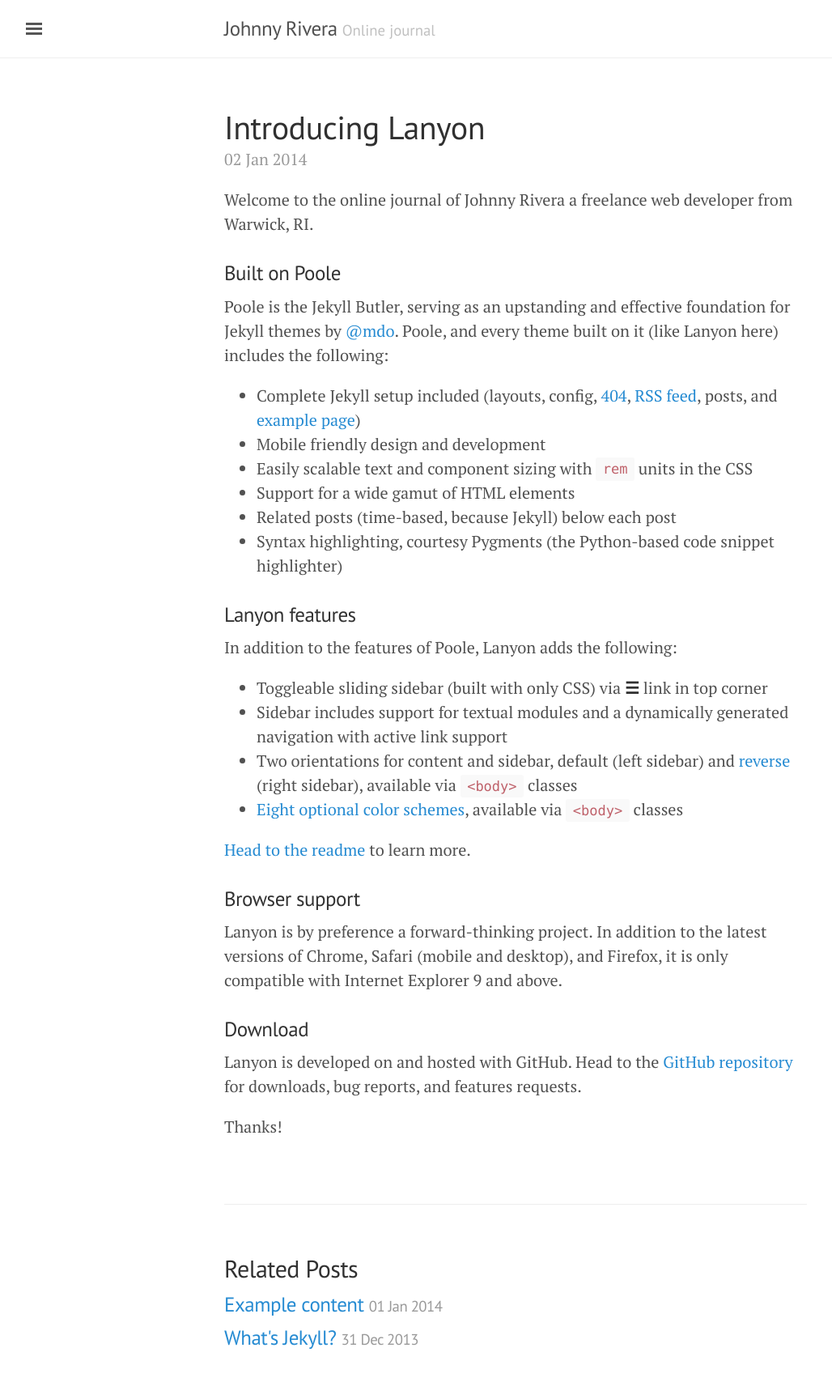
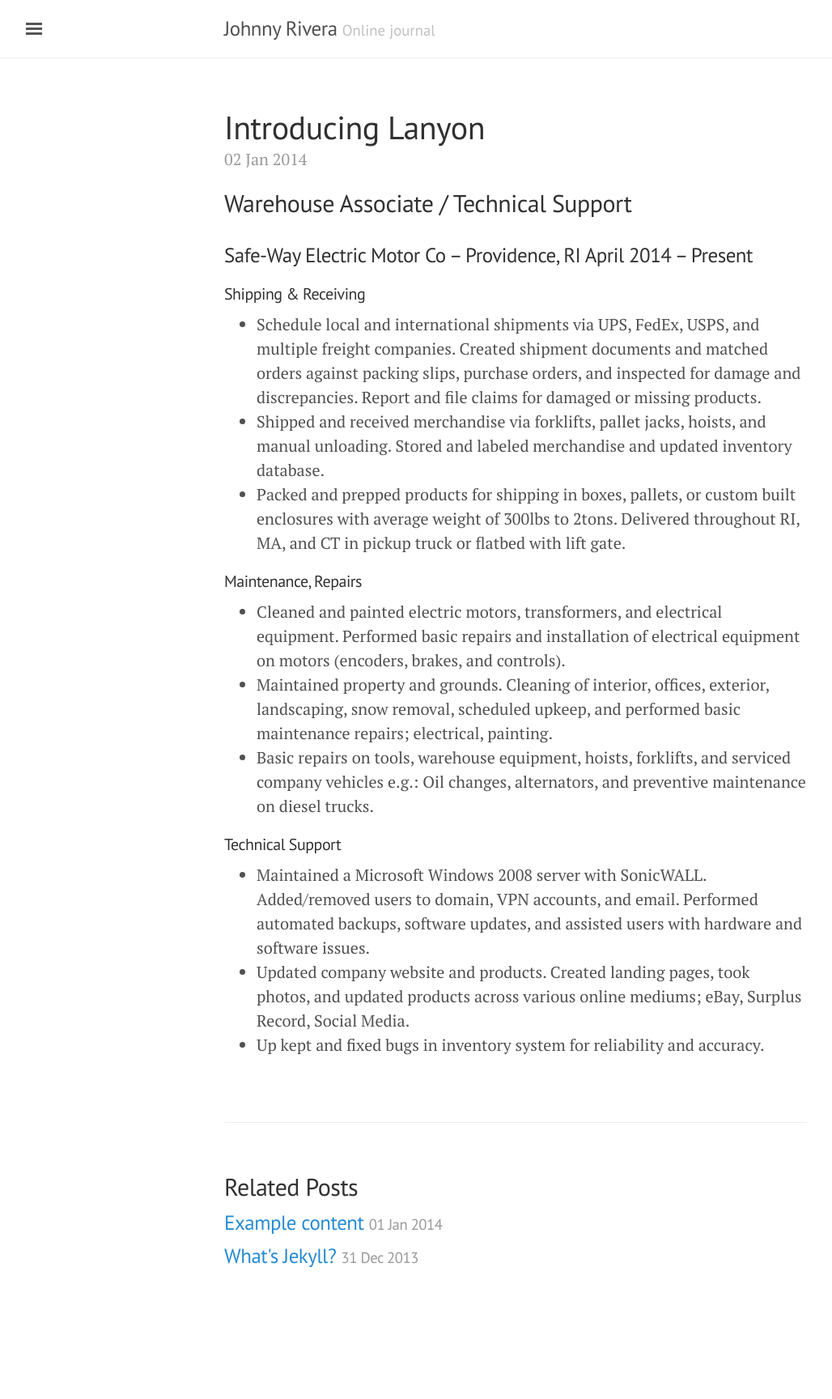
Before and after one commit to johnnyrivera/johnnyrivera.github.io, a Jekyll site: the page built from _posts/2014-01-02-introducing-lanyon.md, in a window 1280 px wide. Shown: the whole page at 81% size, without its empty margins (3-1031 px from the left). Built offline with Jekyll 4.4.1, drawn with Linux system fonts in a browser that asks for light colours; after the commit the page ends 1627 px from its top, so only the background shows below that.

Commit message:
Updated intro content

```diff
--- a/_config.yml
+++ b/_config.yml
@@ -9,7 +9,7 @@ title:               Johnny Rivera
 tagline:             Online journal
 description:         Online jounral of a geek dad & husband.
 url:                 https://johnnyrivera.github.io
-paginate:            2
+paginate:            1
 
 # About/contact
 author:
--- a/_posts/2014-01-02-introducing-lanyon.md
+++ b/_posts/2014-01-02-introducing-lanyon.md
@@ -3,36 +3,20 @@ layout: post
 title: Introducing Lanyon
 ---
 
-Welcome to the online journal of Johnny Rivera a freelance web developer from Warwick, RI.
+## Warehouse Associate / Technical Support
+### Safe-Way Electric Motor Co – Providence, RI	April 2014 – Present
 
-### Built on Poole
+#### Shipping & Receiving
+- Schedule local and international shipments via UPS, FedEx, USPS, and multiple freight companies. Created shipment documents and matched orders against packing slips, purchase orders, and inspected for damage and discrepancies. Report and file claims for damaged or missing products.
+- Shipped and received merchandise via forklifts, pallet jacks, hoists, and manual unloading. Stored and labeled merchandise and updated inventory database.
+- Packed and prepped products for shipping in boxes, pallets, or custom built enclosures with average weight of 300lbs to 2tons. Delivered throughout RI, MA, and CT in pickup truck or flatbed with lift gate.
 
-Poole is the Jekyll Butler, serving as an upstanding and effective foundation for Jekyll themes by [@mdo](https://twitter.com/mdo). Poole, and every theme built on it (like Lanyon here) includes the following:
+#### Maintenance, Repairs
+- Cleaned and painted electric motors, transformers, and electrical equipment. Performed basic repairs and installation of electrical equipment on motors (encoders, brakes, and controls).
+- Maintained property and grounds. Cleaning of interior, offices, exterior, landscaping, snow removal, scheduled upkeep, and performed basic maintenance repairs; electrical, painting.
+- Basic repairs on tools, warehouse equipment, hoists, forklifts, and serviced company vehicles e.g.: Oil changes, alternators, and preventive maintenance on diesel trucks.
 
-* Complete Jekyll setup included (layouts, config, [404](/404), [RSS feed](/atom.xml), posts, and [example page](/about))
-* Mobile friendly design and development
-* Easily scalable text and component sizing with `rem` units in the CSS
-* Support for a wide gamut of HTML elements
-* Related posts (time-based, because Jekyll) below each post
-* Syntax highlighting, courtesy Pygments (the Python-based code snippet highlighter)
-
-### Lanyon features
-
-In addition to the features of Poole, Lanyon adds the following:
-
-* Toggleable sliding sidebar (built with only CSS) via **☰** link in top corner
-* Sidebar includes support for textual modules and a dynamically generated navigation with active link support
-* Two orientations for content and sidebar, default (left sidebar) and [reverse](https://github.com/poole/lanyon#reverse-layout) (right sidebar), available via `<body>` classes
-* [Eight optional color schemes](https://github.com/poole/lanyon#themes), available via `<body>` classes
-
-[Head to the readme](https://github.com/poole/lanyon#readme) to learn more.
-
-### Browser support
-
-Lanyon is by preference a forward-thinking project. In addition to the latest versions of Chrome, Safari (mobile and desktop), and Firefox, it is only compatible with Internet Explorer 9 and above.
-
-### Download
-
-Lanyon is developed on and hosted with GitHub. Head to the <a href="https://github.com/poole/lanyon">GitHub repository</a> for downloads, bug reports, and features requests.
-
-Thanks!
+#### Technical Support
+- Maintained a Microsoft Windows 2008 server with SonicWALL. Added/removed users to domain, VPN accounts, and email. Performed automated backups, software updates, and assisted users with hardware and software issues.
+- Updated company website and products. Created landing pages, took photos, and updated products across various online mediums; eBay, Surplus Record, Social Media.
+- Up kept and fixed bugs in inventory system for reliability and accuracy.
```
